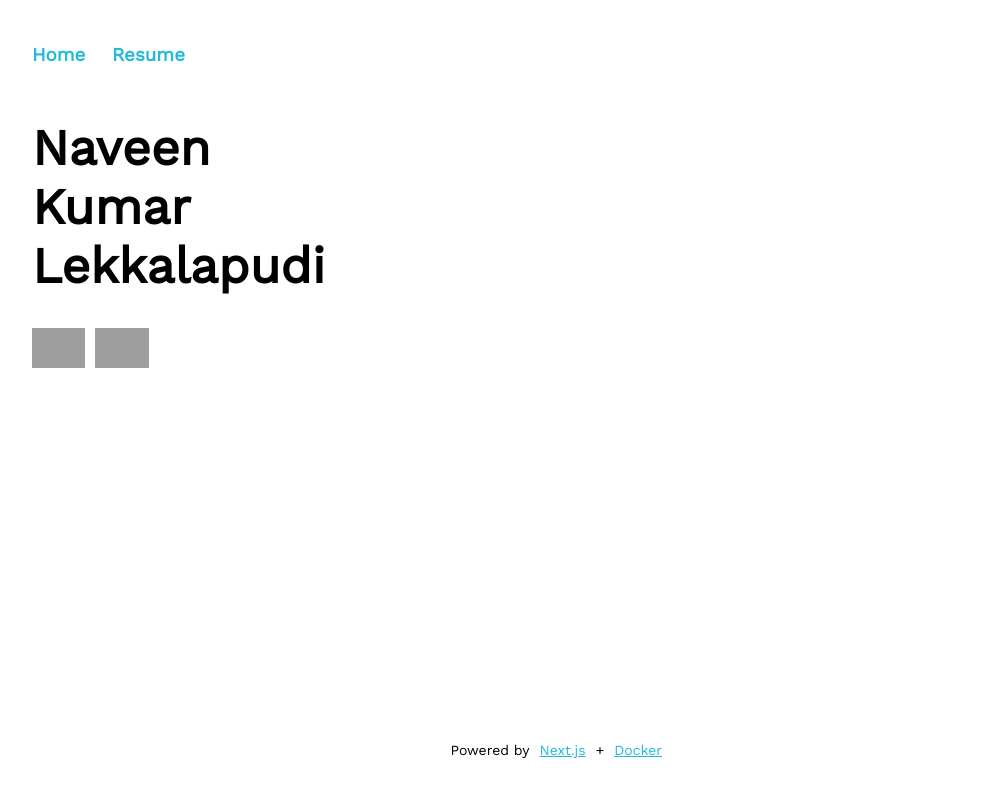
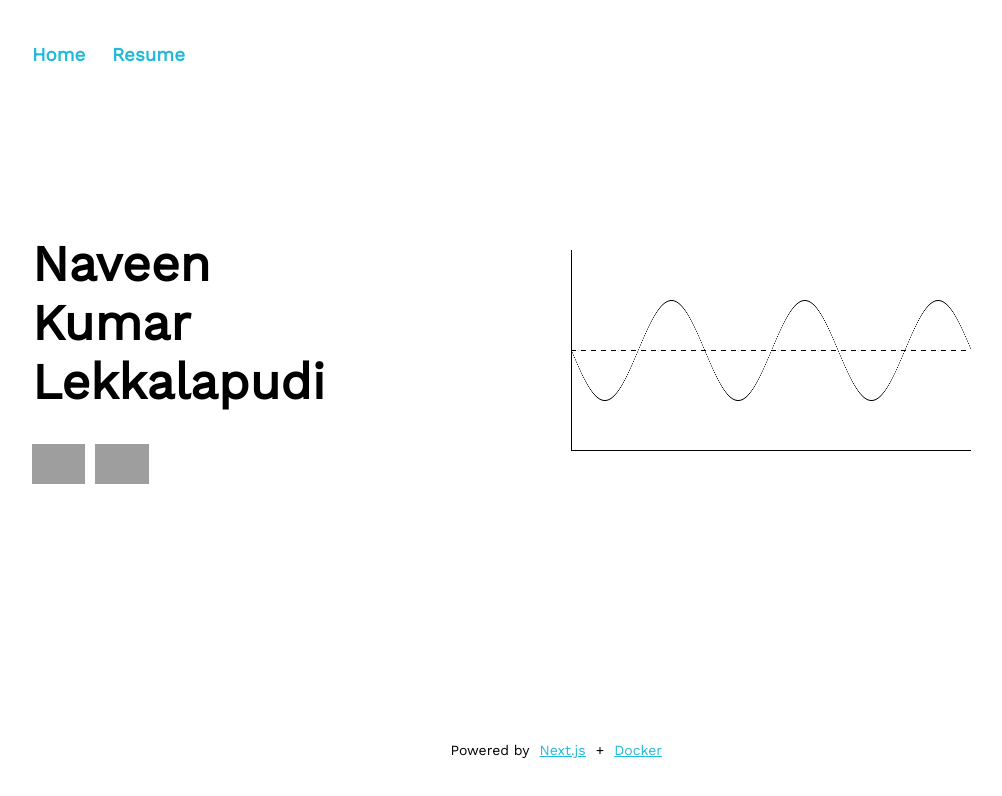
Before and after one commit to nave91/naveenl.com, a Next.js app: page / in a window 1280 px wide. Shown: the top 796 px of the page, without its empty margins (18-1020 px from the left). Built offline with nearby package versions, Linux system fonts and the light colour scheme; grey boxes are pictures that could not be loaded.

Commit message:
wave working

```diff
--- /dev/null
+++ b/components/Wave/index.js
@@ -0,0 +1,56 @@
+import React, { Component } from 'react';
+import './index.local.scss';
+
+
+function rect(props) {
+    const {ctx, x, y, width, height} = props;
+    ctx.fillRect(x, y, width, height);
+};
+
+class Wave extends Component {
+
+    drawXYAxes(ctx, xMax, yMax) {
+        let x, y;
+        for (x = 0; x < xMax; x++) {
+            for (y = 0; y < yMax; y++ ) {
+                rect({ctx, x:0, y:y, width: 1, height: 1});
+                rect({ctx, x:x, y:yMax, width: 1, height: 1});
+
+                if (x % 10 < 5) {
+                    rect({ctx, x:x, y:yMax/2, width: 1, height: 1});
+                }
+            }
+        }
+    }
+
+    drawSineWave(ctx, xMax, yMax, freq=3, amp=50) {
+        let yCenter = yMax / 2;
+        let x, y;
+        for (x = 0; x < xMax; x++) {
+            y = yCenter + amp * Math.sin(2 * Math.PI * freq * x / xMax);
+            rect({ctx, x:x, y:y, width: 1, height: 1});
+        }
+    }
+
+    componentDidMount() {
+        const canvas = this.refs.canvas;
+        const ctx = canvas.getContext("2d");
+        ctx.clearRect(0,0, 300, 300);
+
+        let xMax = 400;
+        let yMax = 200;
+
+        this.drawXYAxes(ctx, xMax, yMax);
+        this.drawSineWave(ctx, xMax, yMax);
+    }
+
+    render() {
+        return(
+            <div className='waveChartContainer'>
+                <canvas ref="canvas" width={640} height={425} />
+            </div>
+        )
+    }
+}
+
+export default Wave;
--- /dev/null
+++ b/components/Wave/index.local.scss
@@ -0,0 +1,4 @@
+.waveChartContainer {
+  padding: 50px;
+
+}
--- a/containers/HomePage/index.js
+++ b/containers/HomePage/index.js
@@ -1,4 +1,5 @@
 import React from 'react';
+import Wave from '../../components/Wave';
 import './index.local.scss';
 
 const renderGithub = () => {
@@ -21,17 +22,26 @@ const renderLinkedin = () => {
     );
 };
 
+const renderNameContainer = () => {
+    return (
+        <div className='nameContainer'>
+            <h1>
+                Naveen <br/>
+                Kumar <br/>
+                Lekkalapudi <br/>
+            </h1>
+            { renderGithub() }
+            { renderLinkedin() }
+
+        </div>
+    );
+}
 
 const HomePage = () => {
   return (
     <div className='homePageContainer' >
-        <h1>
-            Naveen <br/>
-            Kumar <br/>
-            Lekkalapudi <br/>
-        </h1>
-        { renderGithub() }
-        { renderLinkedin() }
+        { renderNameContainer() }
+        <Wave />
     </div>
   );
 };
--- a/containers/HomePage/index.local.scss
+++ b/containers/HomePage/index.local.scss
@@ -1,4 +1,11 @@
 .homePageContainer {
+
+  top: 25%;
+  position: absolute;
+  display: flex;
+
+  .nameContainer {
+
     h1 {
       font-size: 50px;
       text-align: left;
@@ -15,5 +22,11 @@
     .inline-block {
       display: inline-block;
     }
+  }
+
+  .waveChartContainer {
+    padding-left: 25%;
 
   }
+
+}
```
Also changed, not shown: pages/wave.js (added, +10 -0 lines). Lines whose indentation alone changed are shown as unchanged.
